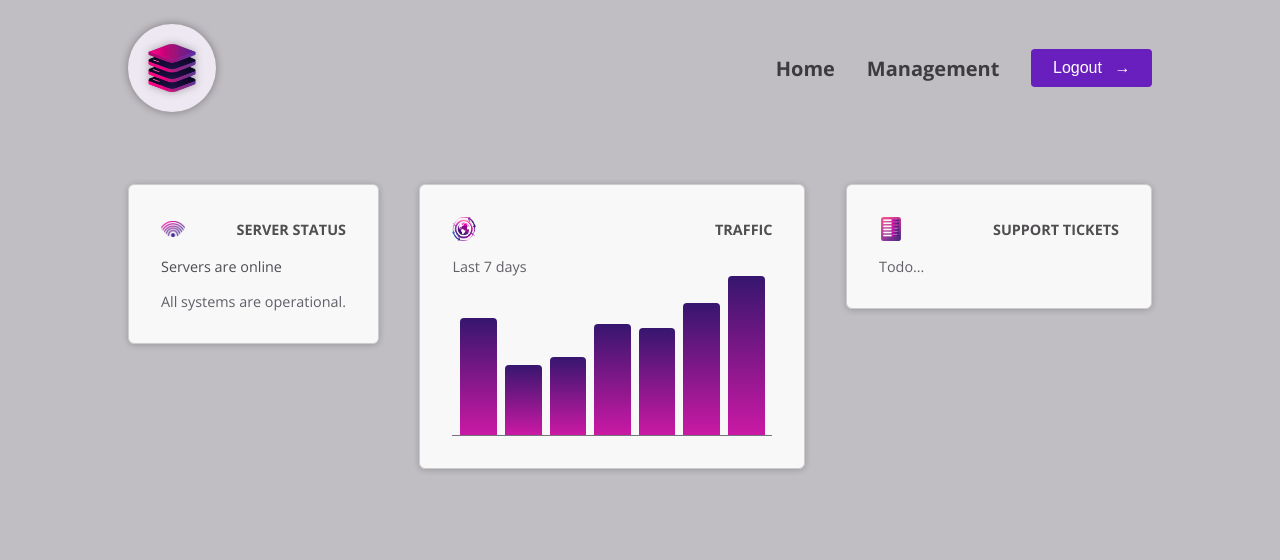
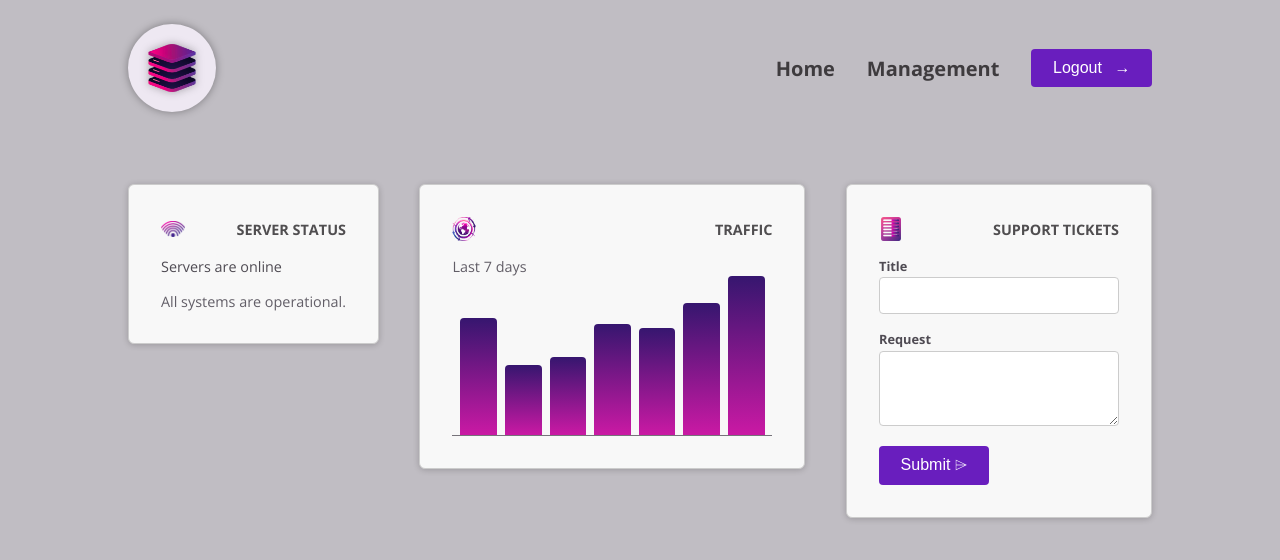
Before and after one commit to pandacreep/angular-complete-learn, an Angular app: page / in a window 1280 px wide. Shown: the top 560 px of the page. Built offline with nearby package versions, Linux system fonts and the light colour scheme.

Commit message:
adding forms to components

```diff
--- /dev/null
+++ b/src/app/dashboard/tickets/new-ticket/new-ticket.component.html
@@ -0,0 +1,20 @@
+<form>
+	<p>
+		<label>Title</label>
+		<input name="title" id="title"/>
+	</p>
+	<p>
+		<label>Request</label>
+		<textarea name="request" id="request" rows="3"></textarea>
+	</p>
+	<p>
+		<button>
+			<span>
+				Submit
+			</span>
+			<span>
+				⌲
+			</span>
+		</button>
+	</p>
+</form>
--- /dev/null
+++ b/src/app/dashboard/tickets/ticket/ticket.component.html
@@ -0,0 +1 @@
+<p>ticket works!</p>
--- a/src/app/dashboard/tickets/tickets.component.html
+++ b/src/app/dashboard/tickets/tickets.component.html
@@ -1,3 +1,3 @@
-<div id="status">
-  <p>Todo...</p>
+<div id="new-ticket">
+  <app-new-ticket />
 </div>
--- a/src/app/dashboard/tickets/tickets.component.ts
+++ b/src/app/dashboard/tickets/tickets.component.ts
@@ -1,9 +1,10 @@
 import { Component } from '@angular/core';
+import { NewTicketComponent } from "./new-ticket/new-ticket.component";
 
 @Component({
   selector: 'app-tickets',
   standalone: true,
-  imports: [],
+  imports: [NewTicketComponent],
   templateUrl: './tickets.component.html',
   styleUrl: './tickets.component.css'
 })
--- a/src/styles.css
+++ b/src/styles.css
@@ -152,9 +152,11 @@ p:last-of-type {
   0% {
     opacity: 1;
   }
+
   50% {
     opacity: 0.5;
   }
+
   100% {
     opacity: 1;
   }
@@ -221,3 +223,60 @@ button:hover {
 button:hover .icon {
   transform: translateX(4px);
 }
+
+#tickets {
+  display: flex;
+  flex-direction: column;
+  gap: 1.5rem;
+}
+
+#tickets ul {
+  list-style: none;
+  margin: 0;
+  padding: 0;
+  width: 15rem;
+}
+
+#tickets li {
+  margin: 0.5rem 0;
+}
+
+#tickets p {
+  margin: 0;
+  color: #4f4b53;
+}
+
+#tickets h2 {
+  margin: 0;
+  font-size: 1.1rem;
+  color: #38343c;
+}
+
+#new-ticket {
+  width: 15rem;
+}
+
+@media (min-width: 768px) {
+  #tickets {
+    flex-direction: row;
+  }
+}
+
+#new-ticket label {
+  display: block;
+  font-size: 0.8rem;
+  font-weight: bold;
+  margin-bottom: 0.15rem;
+  color: #4f4b53;
+}
+
+#new-ticket input,
+#new-ticket textarea {
+  width: 100%;
+  padding: 0.5rem;
+  border: 1px solid #ccc;
+  border-radius: 4px;
+  font: inherit;
+  font-size: 0.9rem;
+  color: #4f4b53;
+}
```
Also changed, not shown: src/app/dashboard/tickets/new-ticket/new-ticket.component.ts (added, +12 -0 lines), src/app/dashboard/tickets/ticket/ticket.component.ts (added, +12 -0 lines), src/app/dashboard/tickets/new-ticket/new-ticket.component.css (added), src/app/dashboard/tickets/ticket/ticket.component.css (added).
